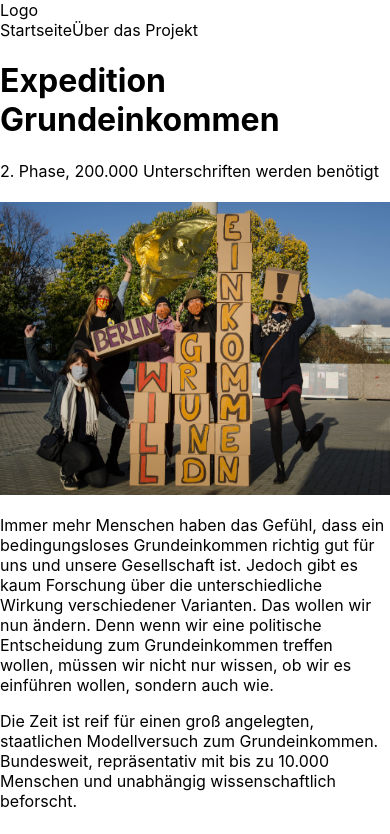
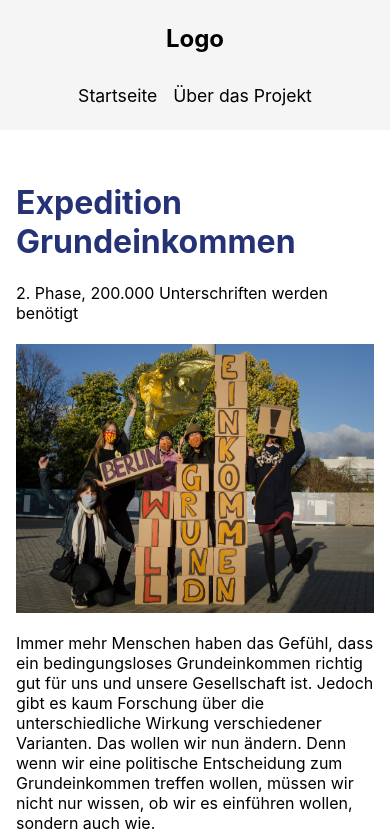
Before and after one commit to grundeinkommensbuero/digital-signature-prototype, a Next.js app: page /initiativen/expedition in a window 390 px wide. Shown: the top 834 px of the page. Built offline with nearby package versions, Linux system fonts and the light colour scheme.

Commit message:
Some styling

```diff
--- a/pages/initiativen/expedition.js
+++ b/pages/initiativen/expedition.js
@@ -16,11 +16,13 @@ export default function ExpeditionPage() {
       </Head>
 
       <header className={styles.header}>
-        <div>Logo</div>
-        <nav className={styles.navigation}>
-          <a>Startseite</a>
-          <a>Über das Projekt</a>
-        </nav>
+        <div className={styles.headerContent}>
+          <div className={styles.logo}>Logo</div>
+          <nav className={styles.navigation}>
+            <a href="">Startseite</a>
+            <a href="">Über das Projekt</a>
+          </nav>
+        </div>
       </header>
 
       <main className={styles.main}>
@@ -59,7 +61,11 @@ export default function ExpeditionPage() {
       </main>
 
       <footer className={styles.footer}>
-        <a href="http://127.0.0.1:24727/eID-Client">
+        <a
+          href="http://127.0.0.1:24727/eID-Client"
+          target="_blank"
+          rel="noreferrer"
+        >
           Hier gehts zur Ausweis App
         </a>
       </footer>
--- a/styles/Initiative.module.css
+++ b/styles/Initiative.module.css
@@ -1,6 +1,41 @@
+.header {
+  width: 100%;
+  background: var(--neutral-color);
+}
+
+.headerContent {
+  display: flex;
+  justify-content: space-between;
+  max-width: 75rem;
+  margin: 0 auto;
+  padding: 1rem 5rem;
+}
+
+.logo {
+  padding: 0.5rem;
+  font-weight: bold;
+  font-size: 1.5em;
+}
+
+.navigation {
+  display: flex;
+  justify-content: space-between;
+  align-items: center;
+}
+
+.navigation a {
+  padding: 0.5rem;
+  font-size: 1.1rem;
+}
+
+.navigation a:hover {
+  text-decoration: underline;
+}
+
 .main {
   max-width: 50rem;
   margin: 0 auto;
+  padding: 4rem 0;
 }
 
 .footer {
@@ -8,3 +43,26 @@
   margin-bottom: 5rem;
   margin-left: 5rem;
 }
+
+@media (max-width: 800px) {
+  .headerContent {
+    padding: 1rem;
+    flex-wrap: wrap;
+  }
+
+  .main {
+    padding: 2rem 1rem;
+  }
+}
+
+@media (max-width: 500px) {
+  .logo {
+    width: 100%;
+    margin: 0 auto;
+    text-align: center;
+  }
+
+  .navigation {
+    margin: 1rem auto 0;
+  }
+}
--- a/styles/globals.css
+++ b/styles/globals.css
@@ -15,6 +15,18 @@ a {
   box-sizing: border-box;
 }
 
+h1,
+h2 {
+  color: var(--primary-color);
+}
+
 h4 {
   font-weight: normal;
 }
+
+/* VARIABLES */
+:root {
+  --primary-color: #253276;
+  --secondary-color: #b5050e;
+  --neutral-color: #f5f5f5;
+}
```
